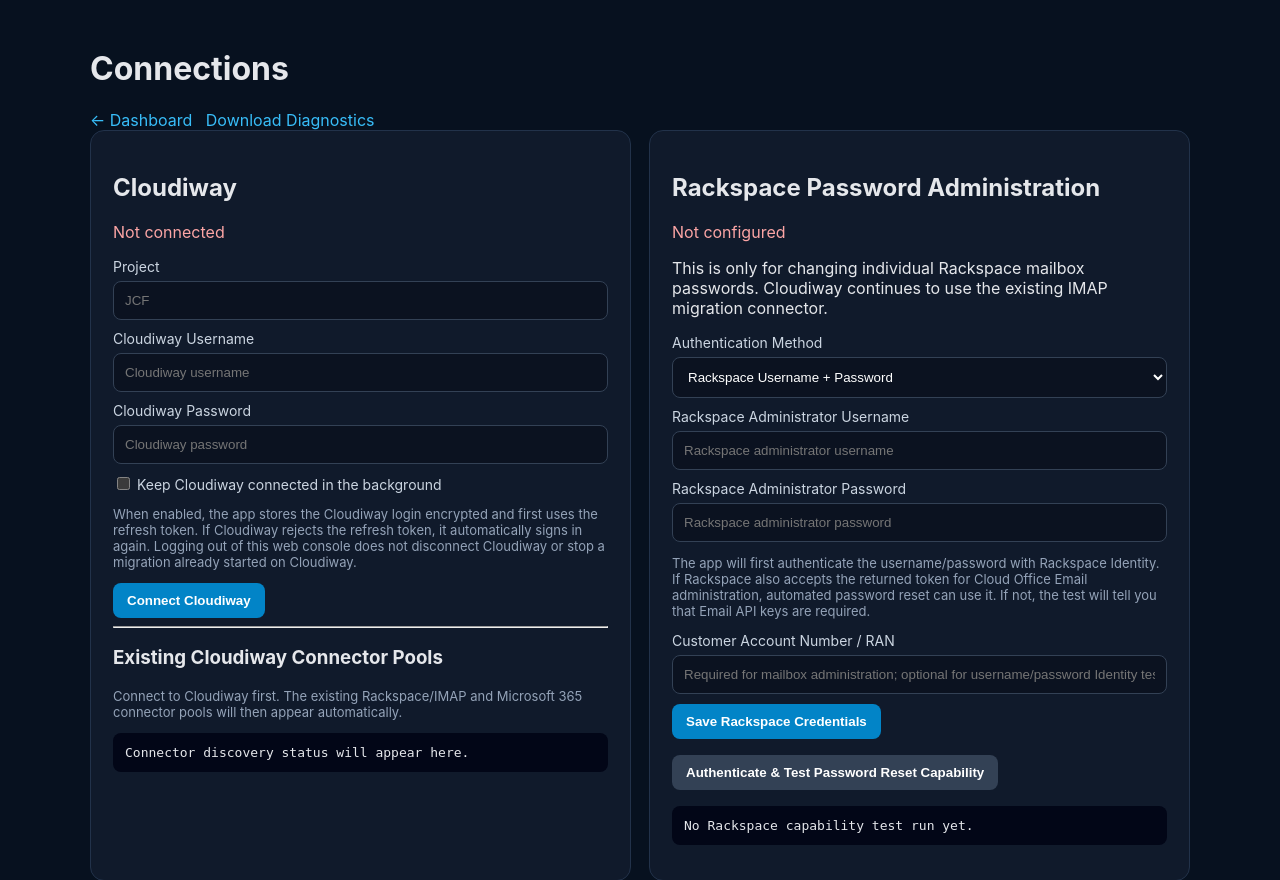
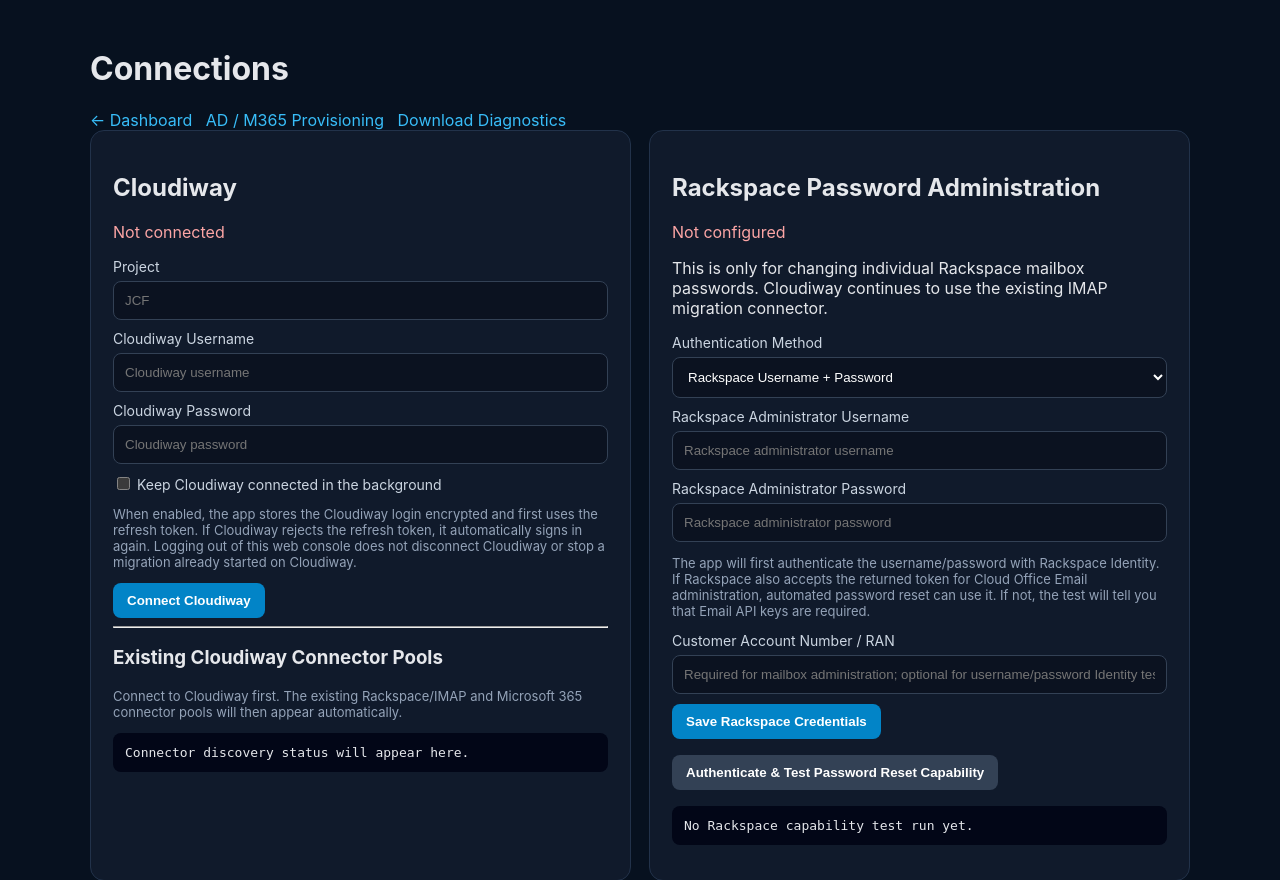
Before and after one commit to nigelebrown/cloudiway-migration-manager, a FastAPI app: template app/templates/settings.html in a window 1280 px wide. Shown: the top 880 px of the page. Run offline with FastAPI, Linux system fonts and the light colour scheme; the template is opened without the code that fills it, so the values that code supplies are empty; parts of the project's set-up code (start-up, migrations or seed data) failed here and were passed over.

Commit message:
Link AD and Microsoft 365 provisioning settings

```diff
--- a/app/templates/settings.html
+++ b/app/templates/settings.html
@@ -1,7 +1,7 @@
 <!doctype html><html><head><meta charset="utf-8"><meta name="viewport" content="width=device-width,initial-scale=1"><title>Connections</title>
 <style>
 :root{font-family:Inter,system-ui,sans-serif;color-scheme:dark}body{margin:0;background:#07111f;color:#e5e7eb}.wrap{max-width:1100px;margin:0 auto;padding:28px 20px}.top{display:flex;justify-content:space-between;align-items:center}.grid{display:grid;grid-template-columns:1fr 1fr;gap:18px}.card{background:#101a2b;border:1px solid #22324a;border-radius:14px;padding:22px}.ok{color:#86efac}.bad{color:#fca5a5}.field{margin:10px 0}.notice{padding:11px 14px;border-radius:8px;margin:12px 0}.notice.okbox{background:#064e3b;color:#d1fae5}.notice.errbox{background:#451a1a;color:#fecaca}input,select{width:100%;box-sizing:border-box;padding:11px;border-radius:8px;border:1px solid #334155;background:#0b1220;color:#fff}label{display:block;margin-bottom:6px;color:#cbd5e1;font-size:14px}button{padding:10px 14px;border:0;border-radius:8px;background:#0284c7;color:#fff;font-weight:750;cursor:pointer}.secondary{background:#334155}a{color:#38bdf8;text-decoration:none}pre{white-space:pre-wrap;background:#020617;padding:12px;border-radius:8px;max-height:250px;overflow:auto}.hint{color:#94a3b8;font-size:13px}.hidden{display:none}@media(max-width:800px){.grid{grid-template-columns:1fr}}
-</style></head><body><div class="wrap"><div class="top"><div><h1>Connections</h1><a href="/dashboard">← Dashboard</a> &nbsp; <a href="/diagnostics/download">Download Diagnostics</a></div></div>
+</style></head><body><div class="wrap"><div class="top"><div><h1>Connections</h1><a href="/dashboard">← Dashboard</a> &nbsp; <a href="/settings/provisioning">AD / M365 Provisioning</a> &nbsp; <a href="/diagnostics/download">Download Diagnostics</a></div></div>
 {% if error %}<div class="notice errbox">{{error}}</div>{% endif %}{% if notice %}<div class="notice okbox">{{notice}}</div>{% endif %}
 <div class="grid">
 <div class="card"><h2>Cloudiway</h2><p class="{{'ok' if cloudiway_connected else 'bad'}}">{{'Connected' if cloudiway_connected else 'Not connected'}}</p>
```
